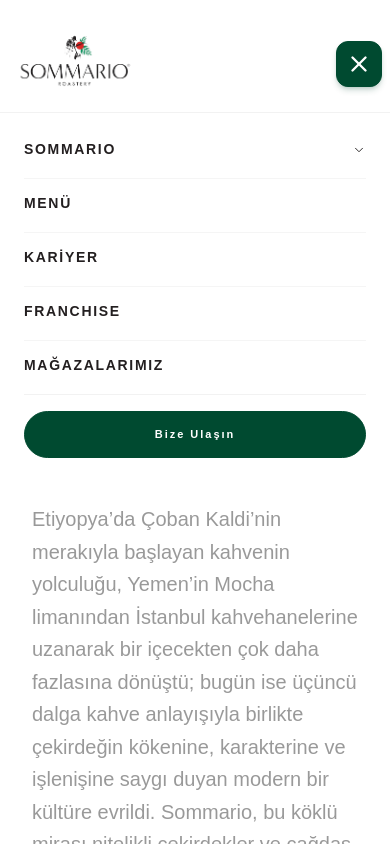
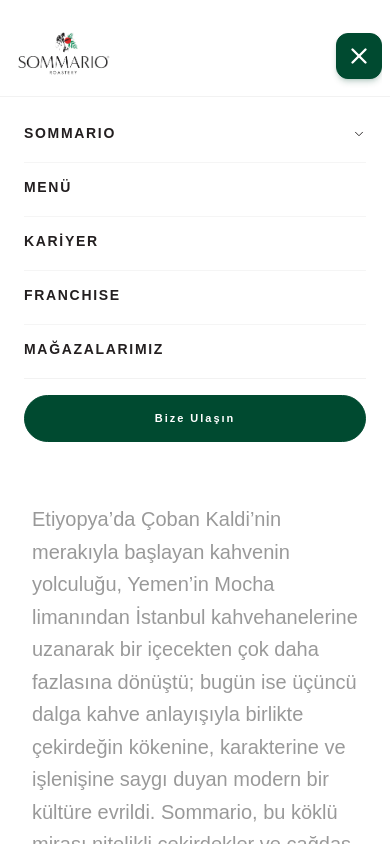
Before and after one commit to OktanEfe/sommario, a Next.js app: page /kahve in a window 390 px wide. Both pictures are taken after a click on the button "Menüyü Aç". Shown: the top 844 px of the page. Built offline with nearby package versions, Linux system fonts and the light colour scheme.

Commit message:
fixed responsive

```diff
--- a/src/app/layout.tsx
+++ b/src/app/layout.tsx
@@ -17,15 +17,17 @@
   children: React.ReactNode;
 }) {
   return (
-    <html lang="tr" className={inter.className}>
+    <html lang="tr" className={`${inter.className} overflow-x-hidden`}>
       <body className="bg-white antialiased text-raisin overflow-x-hidden">
+        <div className="relative w-full overflow-x-hidden">
           <SmoothScroll>
             <Navbar />
-          <main className="pt-24">
+            <main className="pt-24 overflow-x-hidden">
               <PageTransition>{children}</PageTransition>
             </main>
             <Footer />
           </SmoothScroll>
+        </div>
       </body>
     </html>
   );
--- a/src/components/layout/Navbar.tsx
+++ b/src/components/layout/Navbar.tsx
@@ -3,7 +3,7 @@
 import React, { useState, useEffect } from "react";
 import Link from "next/link";
 import Image from "next/image";
-import { ChevronDown, Menu, X, MapPin } from "lucide-react";
+import { ChevronDown, Menu, X } from "lucide-react";
 
 const Navbar = () => {
   const [isSommarioOpen, setIsSommarioOpen] = useState(false);
@@ -24,12 +24,12 @@
 
   return (
     <nav
-      className={`fixed top-0 z-[100] w-full bg-white transition-all duration-500 ${
+      className={`fixed inset-x-0 top-0 z-[100] max-w-full overflow-x-clip bg-white transition-all duration-500 ${
         scrolled ? "py-2 shadow-sm" : "py-4"
       }`}
     >
-      <div className="w-[96%] md:w-[94%] xl:w-[90%] 2xl:w-[85%] max-w-[1600px] mx-auto flex items-center justify-between">
-        <div className="flex-none">
+      <div className="mx-auto flex w-[96%] max-w-[1600px] items-center justify-between overflow-x-clip md:w-[94%] xl:w-[90%] 2xl:w-[85%]">
+        <div className="flex-none max-w-full overflow-hidden">
           <Link href="/" className="block transition-opacity hover:opacity-80">
             <Image
               src="/logo/logo.png"
@@ -37,8 +37,8 @@
               width={566}
               height={400}
               priority
-              className={`w-auto object-contain transition-all duration-500 ${
-                scrolled ? "h-14 sm:h-16" : "h-24 sm:h-28"
+              className={`max-w-full w-auto object-contain transition-all duration-500 ${
+                scrolled ? "h-14 sm:h-16" : "h-20 sm:h-24"
               }`}
             />
           </Link>
@@ -57,7 +57,10 @@
               Sommarıo
             </Link>
 
-            <button className="ml-1 focus:outline-none" aria-label="Sommario Menüsü">
+            <button
+              className="ml-1 focus:outline-none"
+              aria-label="Sommario Menüsü"
+            >
               <ChevronDown
                 size={13}
                 strokeWidth={1.6}
@@ -138,13 +141,14 @@
             Bize Ulaşın
           </Link>
         </div>
-        <div className="lg:hidden ml-auto">
+
+        <div className="lg:hidden ml-auto shrink-0">
           <button
             onClick={() => setIsMobileMenuOpen(!isMobileMenuOpen)}
             className="p-2.5 rounded-xl bg-[#004A30] text-white border border-[#004A30] shadow-md shadow-[#004A30]/20 hover:bg-[#003824] transition-all duration-300 active:scale-95"
             aria-label="Menüyü Aç"
           >
-    <div className="relative w-6 h-6 flex items-center justify-center">
+            <div className="relative w-6 h-6 flex items-center justify-center overflow-hidden">
               <span
                 className={`absolute transition-all duration-300 ${
                   isMobileMenuOpen ? "opacity-100 rotate-0" : "opacity-0 rotate-90"
@@ -172,9 +176,9 @@
           transition:
             "max-height 500ms cubic-bezier(0.4, 0, 0.2, 1), opacity 300ms ease",
         }}
-        className="lg:hidden overflow-hidden"
+        className="lg:hidden w-full max-w-full overflow-hidden"
       >
-        <div className="px-6 pb-7 pt-3 flex flex-col gap-1 border-t border-black/[0.05] bg-white">
+        <div className="w-full max-w-full px-6 pb-7 pt-3 flex flex-col gap-1 border-t border-black/[0.05] bg-white overflow-x-hidden">
           <div>
             <button
               onClick={() => setIsMobileSommarioOpen(!isMobileSommarioOpen)}
--- a/src/components/sections/kahve/CoffeeHistory.tsx
+++ b/src/components/sections/kahve/CoffeeHistory.tsx
@@ -5,9 +5,7 @@
 const CoffeeHistory = () => {
   return (
     <section className="py-40 bg-white overflow-hidden relative">
-      <div className="absolute top-20 left-10 text-[15vw] font-bold text-black/[0.01] select-none pointer-events-none uppercase tracking-tighter leading-none">
-        Heritage
-      </div>
+
 
       <div className="max-w-[1280px] mx-auto px-8 relative z-10">
         <div className="grid grid-cols-1 lg:grid-cols-2 gap-24 items-center">
```
Lines whose indentation alone changed are shown as unchanged.
